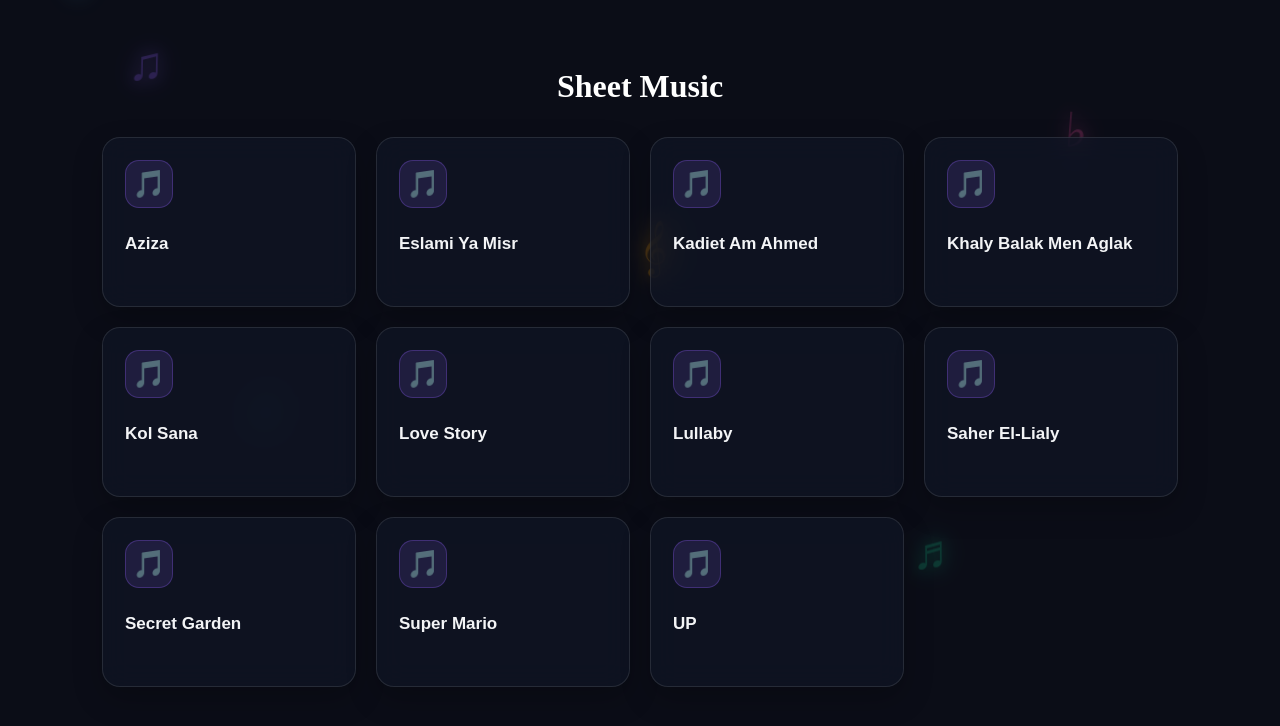
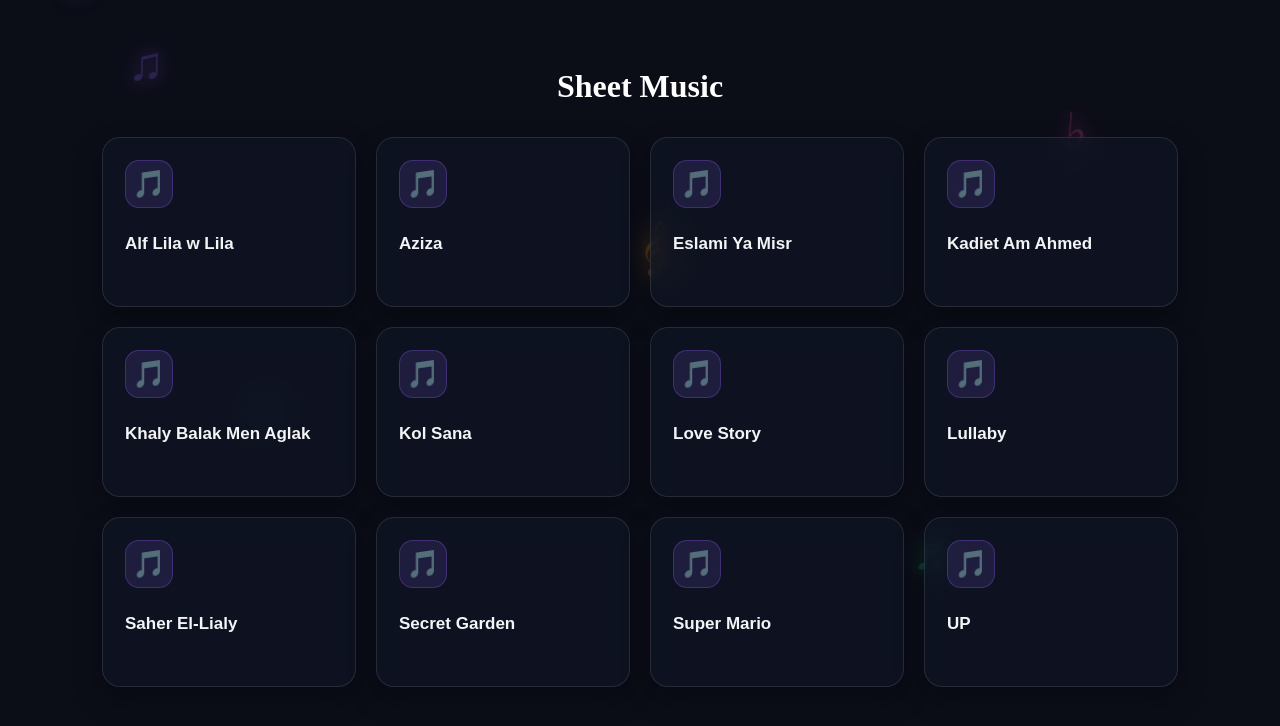
Before and after one commit to TEKA-25P/The-Musician, a plain HTML site: page sheets.html in a window 1280 px wide. Shown: the part 76-802 px from the top of the page. Drawn offline with nearby package versions, Linux system fonts and the light colour scheme.

Commit message:
Add 'Alf Lila w Lila' sheet music folder
Added new sheet music folder for 'Alf Lila w Lila' and updated existing links.

```diff
--- a/sheets.html
+++ b/sheets.html
@@ -18,6 +18,7 @@
     <main class="sheet-library">
         <h1 class="sheet-library-title">Sheet Music</h1>
         <ul class="sheet-folder-grid">
+            <li><a class="sheet-folder" href="Sheets/Alf_Lila_w_Lila.html"><span class="sheet-folder-icon" aria-hidden="true">🎵</span><span class="sheet-folder-title">Alf Lila w Lila</span></a></li>
             <li><a class="sheet-folder" href="Sheets/Aziza.html"><span class="sheet-folder-icon" aria-hidden="true">🎵</span><span class="sheet-folder-title">Aziza</span></a></li>
             <li><a class="sheet-folder" href="Sheets/Eslami_Ya_Misr.html"><span class="sheet-folder-icon" aria-hidden="true">🎵</span><span class="sheet-folder-title">Eslami Ya Misr</span></a></li>
             <li><a class="sheet-folder" href="Sheets/Kadiet_Am_Ahmed.html"><span class="sheet-folder-icon" aria-hidden="true">🎵</span><span class="sheet-folder-title">Kadiet Am Ahmed</span></a></li>
```
